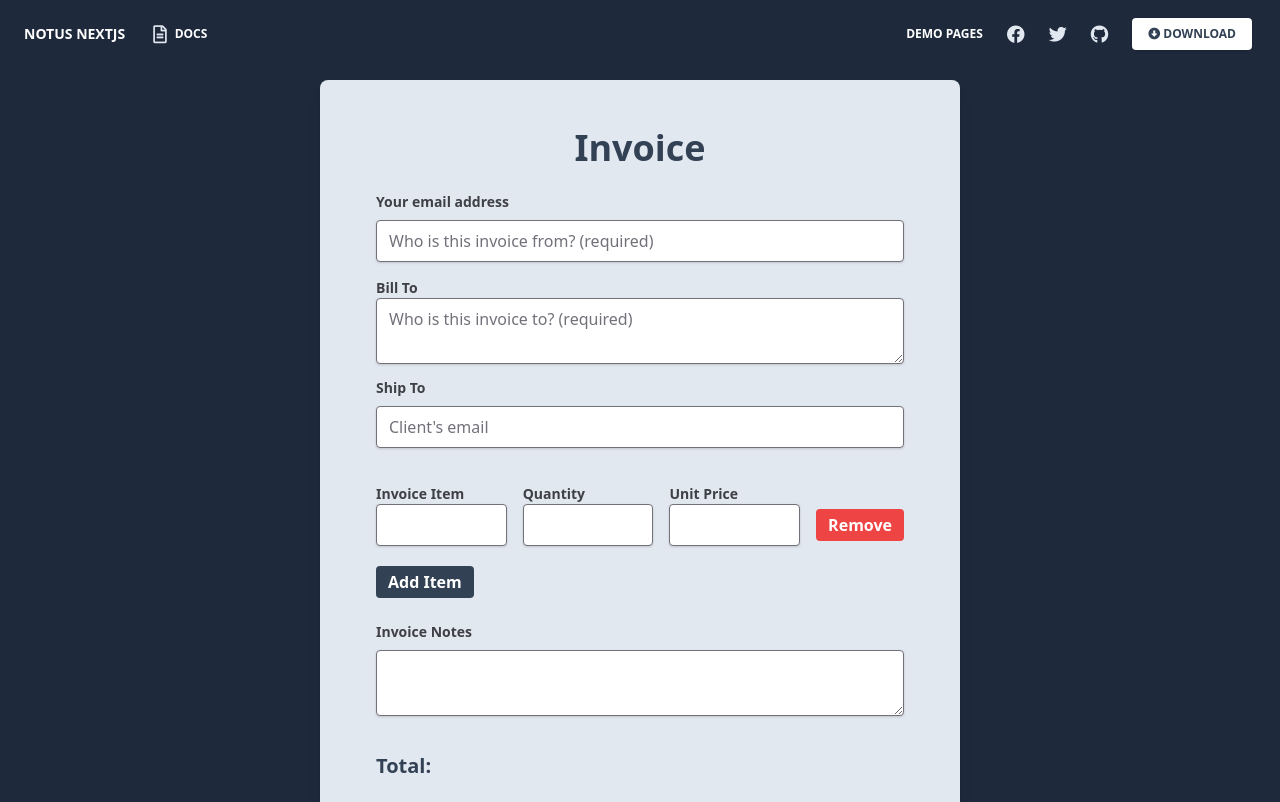
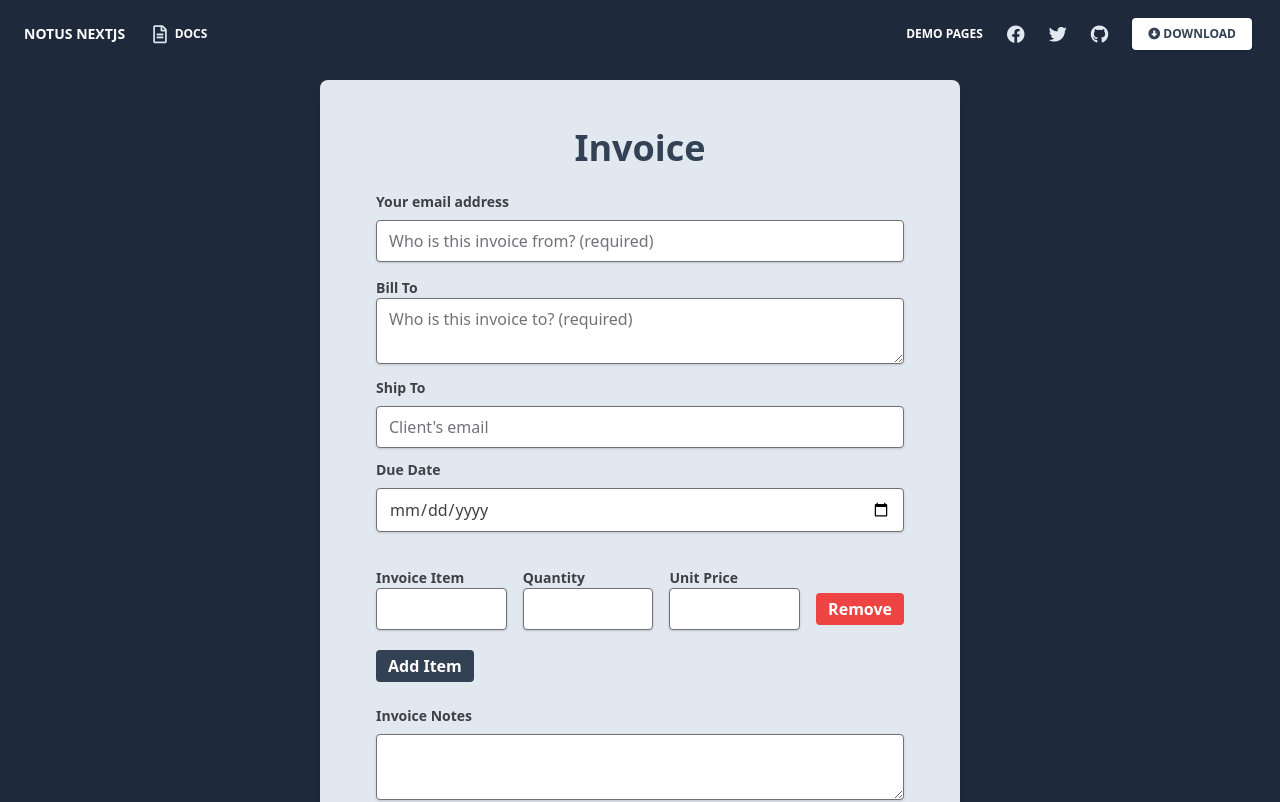
Before and after one commit to codewithaltin/banking-management-web-app, a Next.js app: page /auth/invoice_details in a window 1280 px wide. Shown: the top 802 px of the page. Built offline with nearby package versions, Linux system fonts and the light colour scheme.

Commit message:
date added

```diff
--- a/pages/auth/invoice_details.js
+++ b/pages/auth/invoice_details.js
@@ -83,6 +83,18 @@
                                                     type="email"
                                                     required
                                                     placeholder="Client's email"
+                                                />
+                                                <label
+                                                    className="block text-gray-700 text-sm font-bold mb-2"
+                                                >
+                                                    Due Date
+                                                </label>
+                                                <input
+                                                    className="shadow appearance-none border rounded w-full py-2 px-3 text-gray-700 mb-3 leading-tight focus:outline-none focus:shadow-outline"
+                                                    id="dueDate"
+                                                    name="dueDate"
+                                                    type="date"
+                                                    required
                                                 />
                                             </div>
 
```
